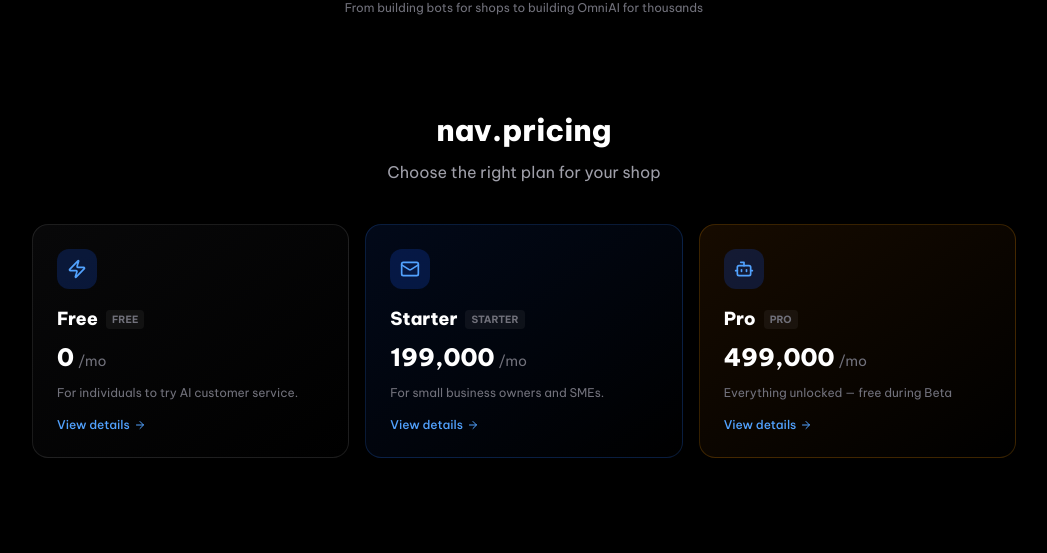
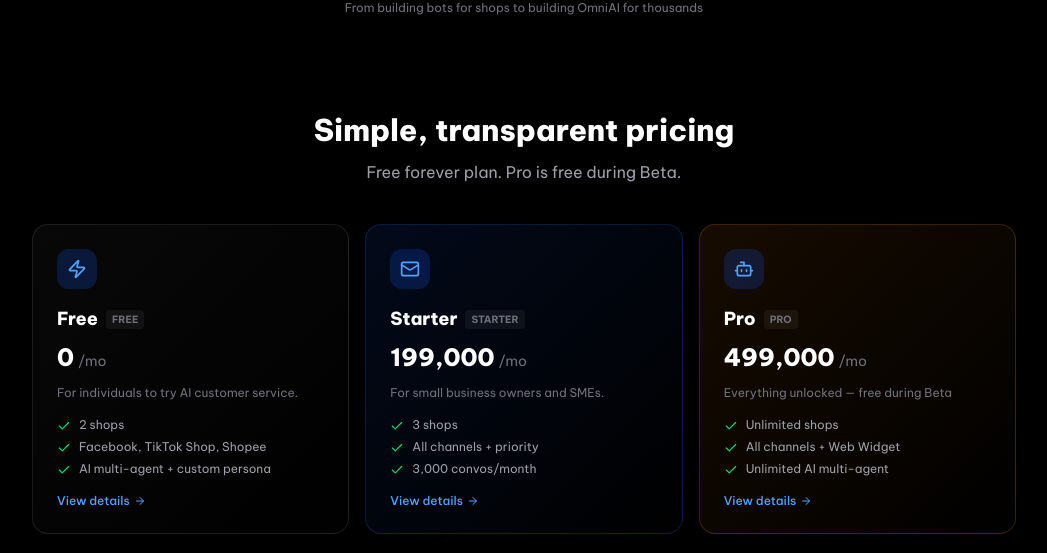
Before and after one commit to baonckh/omni-dashboard, a Next.js app: page / in a window 1280 px wide. Shown: the part 4628-5181 px from the top of the page, without its empty margins (116-1163 px from the left). Built offline with nearby package versions, Linux system fonts and the light colour scheme; no server answers.

Commit message:
ponytail: fix pricing heading i18n + add features to cards

```diff
--- a/src/app/page.tsx
+++ b/src/app/page.tsx
@@ -5,7 +5,7 @@ import Link from "next/link";
 import { motion } from "framer-motion";
 import {
   Bot, Zap, MessageSquareCode, BarChart3,
-  ArrowRight, LogIn, Sparkles, Rocket, Star,
+  ArrowRight, LogIn, Check, Sparkles, Rocket, Star,
   Mail, Users, HeartHandshake,
   Clock, MessageCircle, Smartphone, ShoppingCart,
   Instagram, BellRing, Search, ShoppingBag, Quote,
@@ -441,13 +441,13 @@ export default function LandingPage() {
       {/* ══════ PRICING ══════ */}
       <section id="pricing" className="max-w-5xl mx-auto px-5 mb-24">
         <motion.h2 initial={{ opacity: 0 }} whileInView={{ opacity: 1 }} viewport={{ once: true }}
-          className="text-2xl md:text-3xl font-extrabold text-white text-center mb-3">{t("nav.pricing")}</motion.h2>
-        <p className="text-base text-zinc-400 text-center mb-10">{lang === "en" ? "Choose the right plan for your shop" : "Chọn gói phù hợp cho shop của bạn"}</p>
+          className="text-2xl md:text-3xl font-extrabold text-white text-center mb-3">{t("pricing.title")}</motion.h2>
+        <p className="text-base text-zinc-400 text-center mb-10">{t("pricing.sub")}</p>
         <div className="grid md:grid-cols-3 gap-4">
           {[
-            { id: "free", icon: Zap, color: "from-zinc-600/10 to-transparent", border: "border-white/10", badge: "FREE", price: "0", period: lang === "en" ? "/mo" : "/tháng" },
-            { id: "starter", icon: Mail, color: "from-blue-600/10 to-transparent", border: "border-blue-500/20", badge: "STARTER", price: "199,000", period: lang === "en" ? "/mo" : "/tháng" },
-            { id: "pro", icon: Bot, color: "from-amber-600/10 to-transparent", border: "border-amber-500/20", badge: "PRO", price: "499,000", period: lang === "en" ? "/mo" : "/tháng" },
+            { id: "free", icon: Zap, color: "from-zinc-600/10 to-transparent", border: "border-white/10", badge: "FREE", price: "0", period: lang === "en" ? "/mo" : "/tháng", feats: [0, 1, 2] },
+            { id: "starter", icon: Mail, color: "from-blue-600/10 to-transparent", border: "border-blue-500/20", badge: "STARTER", price: "199,000", period: lang === "en" ? "/mo" : "/tháng", feats: [0, 1, 2] },
+            { id: "pro", icon: Bot, color: "from-amber-600/10 to-transparent", border: "border-amber-500/20", badge: "PRO", price: "499,000", period: lang === "en" ? "/mo" : "/tháng", feats: [0, 1, 2] },
           ].map((p) => (
             <Link key={p.id} href="/pricing" className={`rounded-2xl border ${p.border} p-6 bg-gradient-to-br ${p.color} hover:scale-[1.02] transition-all duration-200 group`}>
               <div className="flex items-center justify-center w-10 h-10 rounded-xl bg-blue-600/20 mb-4"><p.icon className="h-5 w-5 text-blue-400" /></div>
@@ -459,8 +459,16 @@ export default function LandingPage() {
                 <span className="text-2xl font-extrabold text-white">{p.price}</span>
                 <span className="text-sm text-zinc-500">{p.period}</span>
               </div>
-              <p className="text-xs text-zinc-500">{t(`pricing.${p.id}_desc`)}</p>
-              <div className="mt-4 flex items-center gap-1 text-xs font-medium text-blue-400 group-hover:text-blue-300 transition-colors">
+              <p className="text-xs text-zinc-500 mb-4">{t(`pricing.${p.id}_desc`)}</p>
+              <ul className="space-y-1.5 mb-4">
+                {p.feats.map((i) => (
+                  <li key={i} className="flex items-start gap-2 text-xs text-zinc-400">
+                    <Check className="h-3.5 w-3.5 text-green-400 shrink-0 mt-0.5" />
+                    {t(`pricing.${p.id}_feat${i + 1}`)}
+                  </li>
+                ))}
+              </ul>
+              <div className="flex items-center gap-1 text-xs font-medium text-blue-400 group-hover:text-blue-300 transition-colors">
                 {lang === "en" ? "View details" : "Xem chi tiết"} <ArrowRight className="h-3 w-3" />
               </div>
             </Link>
```
